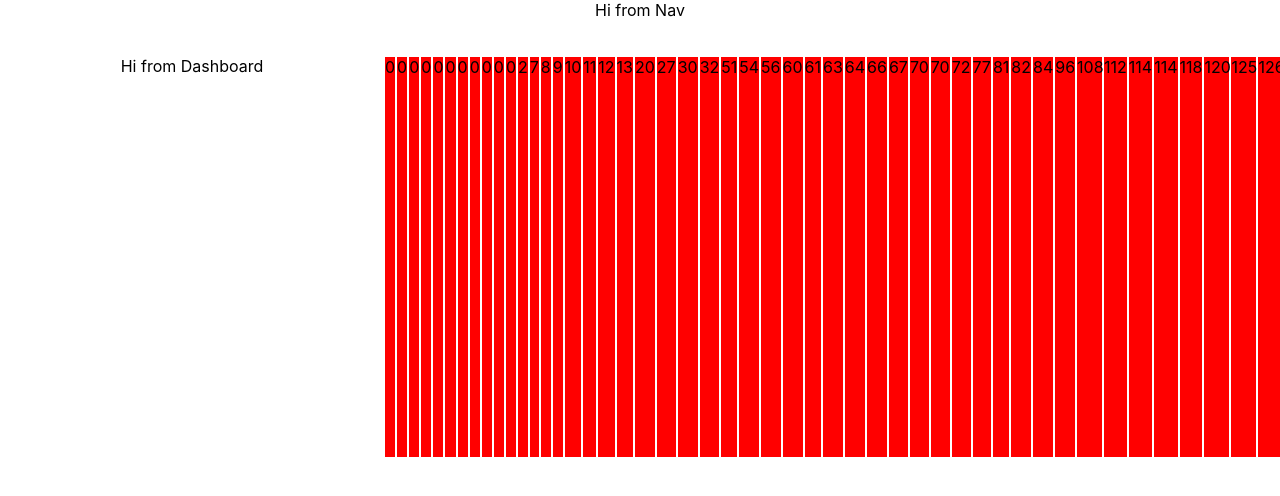
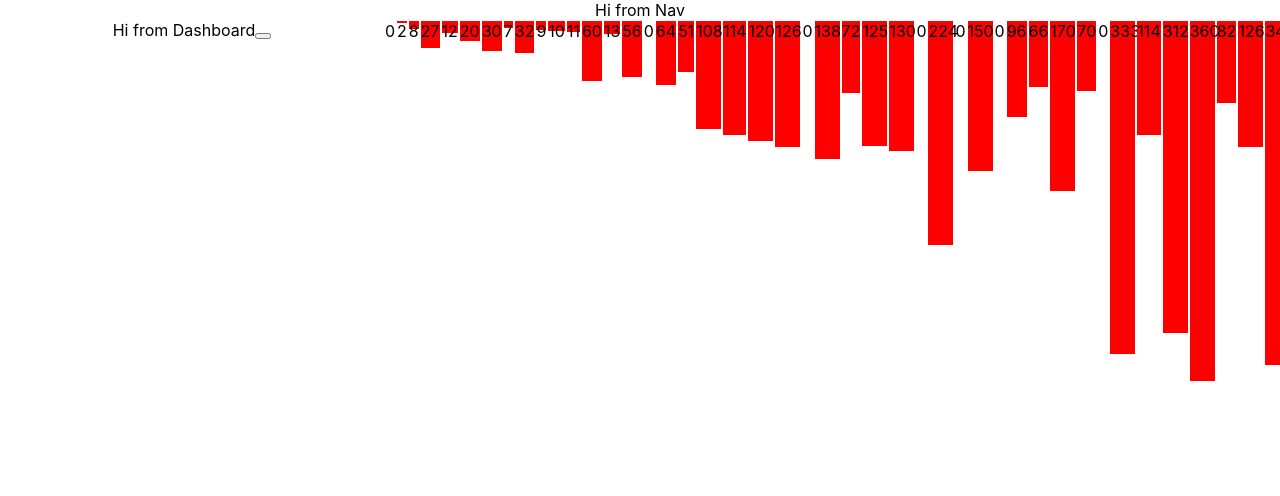
Before and after one commit to mchrupcala/sorting-visualizer, a React (Create React App) app in the folder src/: page / in a window 1280 px wide. Shown: the top 496 px of the page. Built offline with nearby package versions, Linux system fonts and the light colour scheme.

Commit message:
On click, sort a randomly generated array

```diff
--- a/src/src/App.js
+++ b/src/src/App.js
@@ -1,4 +1,4 @@
-import React from 'react';
+import React, {useState, useEffect} from 'react';
 import './App.css';
 import './components/styles.css'
 import Nav from './components/Nav';
@@ -7,6 +7,7 @@ import Visualizer from './components/Visualizer';
 import {mergesort} from './algorithms/MergeSort';
 
 function App() {
+  let [sortedArray, setSortedArray] = useState([]);
   let testarray = [];
 
 const randomArray = () => {
@@ -17,11 +18,20 @@ const randomArray = () => {
   }
 }
 
+randomArray()
 //Confirm that a random array will be sorted correctly.
-randomArray();
+useEffect(() => {
+  setSortedArray(testarray);
+}, [])
 console.log(testarray);
-let sorted_array = mergesort(testarray);
-console.log(sorted_array);
+// setSortedArray(testarray);
+console.log(sortedArray);
+
+const start_sort = () => {
+  setSortedArray(mergesort(sortedArray));
+  console.log(sortedArray);
+}
+
 
 
 
@@ -30,8 +40,8 @@ console.log(sorted_array);
       <Nav />
 
       <div className="main-dash">
-        <DashboardControls />
-        <Visualizer sorted_array={sorted_array}/>
+        <DashboardControls start_sort={start_sort}/>
+        <Visualizer sortedArray={sortedArray}/>
       </div>
     </div>
   );
--- a/src/src/components/DashboardControls.js
+++ b/src/src/components/DashboardControls.js
@@ -1,10 +1,11 @@
 import React from "react";
 
 
-const DashboardControls = () => {
+const DashboardControls = (props) => {
     return (
         <div className="dashboard-controls">
             Hi from Dashboard
+            <button onClick={props.start_sort}></button>
         </div>
     )
 }
--- a/src/src/components/Visualizer.js
+++ b/src/src/components/Visualizer.js
@@ -4,9 +4,9 @@ import './styles.css'
 const Visualizer = (props) => {
 
     const bars = () => {
-        return props.sorted_array.map(i => {
+        return props.sortedArray.map(i => {
             return (
-                <div className="one-bar">
+                <div className="one-bar" style={{height: `${i}px`}}>
                     {i}
                 </div>
             )
--- a/src/src/components/styles.css
+++ b/src/src/components/styles.css
@@ -29,6 +29,6 @@
 
 .one-bar {
 background: red;
-height: 400px;
+/* height: 400px; */
 width: 25px;
 }
```
